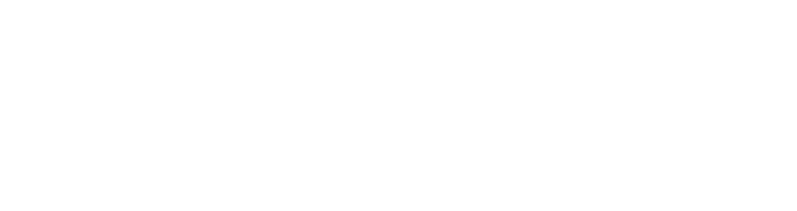
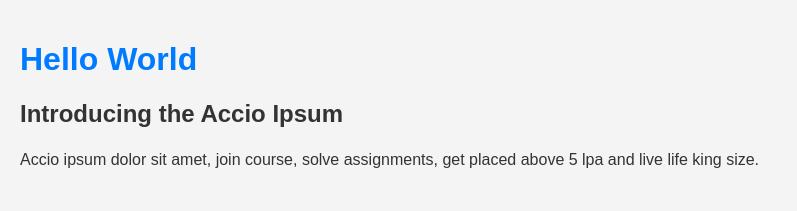
Before and after one commit to acciojob/fill-in-the-blanks-with-placeholder-text-Nidhi-del49, a website: page main.html in a window 1280 px wide. Shown: the whole page, without its empty margins (0-797 px from the left). Drawn offline with Linux system fonts and the light colour scheme.

Commit message:
created a submission

```diff
--- a/main.html
+++ b/main.html
@@ -1,16 +1,19 @@
 <!DOCTYPE html>
-
-<html>
+<html lang="en">
 
 <head>
-	<link rel="stylesheet" href="styles.css">
+    <meta charset="UTF-8">
+    <meta name="viewport" content="width=device-width, initial-scale=1.0">
+    <title>Accio Ipsum</title>
+    <link rel="stylesheet" href="styles.css">
 </head>
 
 <body>
-	<!-- the entire body must be written by student -->
-    <script type="text/javascript" src="./script.js">
-</script>
+    <h1>Hello World</h1>
+    <h2>Introducing the Accio Ipsum</h2>
+    <p>Accio ipsum dolor sit amet, join course, solve assignments, get placed above 5 lpa and live life king size.</p>
 
+    <script type="text/javascript" src="./script.js"></script>
 </body>
 
 </html>
--- a/script.js
+++ b/script.js
@@ -1 +1,3 @@
 //your code here
+// No JavaScript is required for this task.
+console.log("Accio Ipsum content displayed!");
--- a/styles.css
+++ b/styles.css
@@ -1,2 +1,26 @@
 
 /* Your CSS Code here. */
+/* Your CSS Code here */
+body {
+    font-family: Arial, sans-serif;
+    margin: 0;
+    padding: 20px;
+    background-color: #f4f4f4;
+    color: #333;
+}
+
+h1 {
+    font-size: 2rem;
+    color: #007bff;
+}
+
+h2 {
+    font-size: 1.5rem;
+    margin-top: 10px;
+}
+
+p {
+    font-size: 1rem;
+    line-height: 1.5;
+    margin-top: 10px;
+}
```
